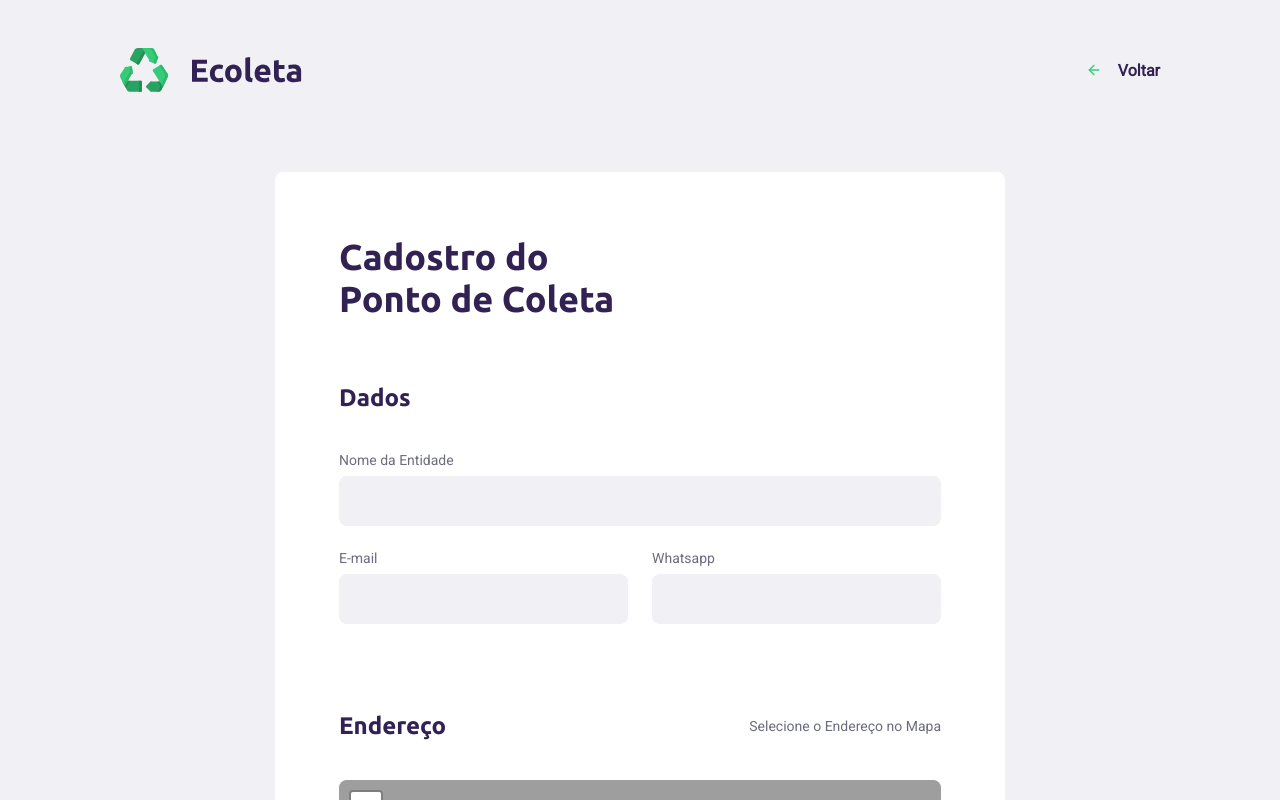
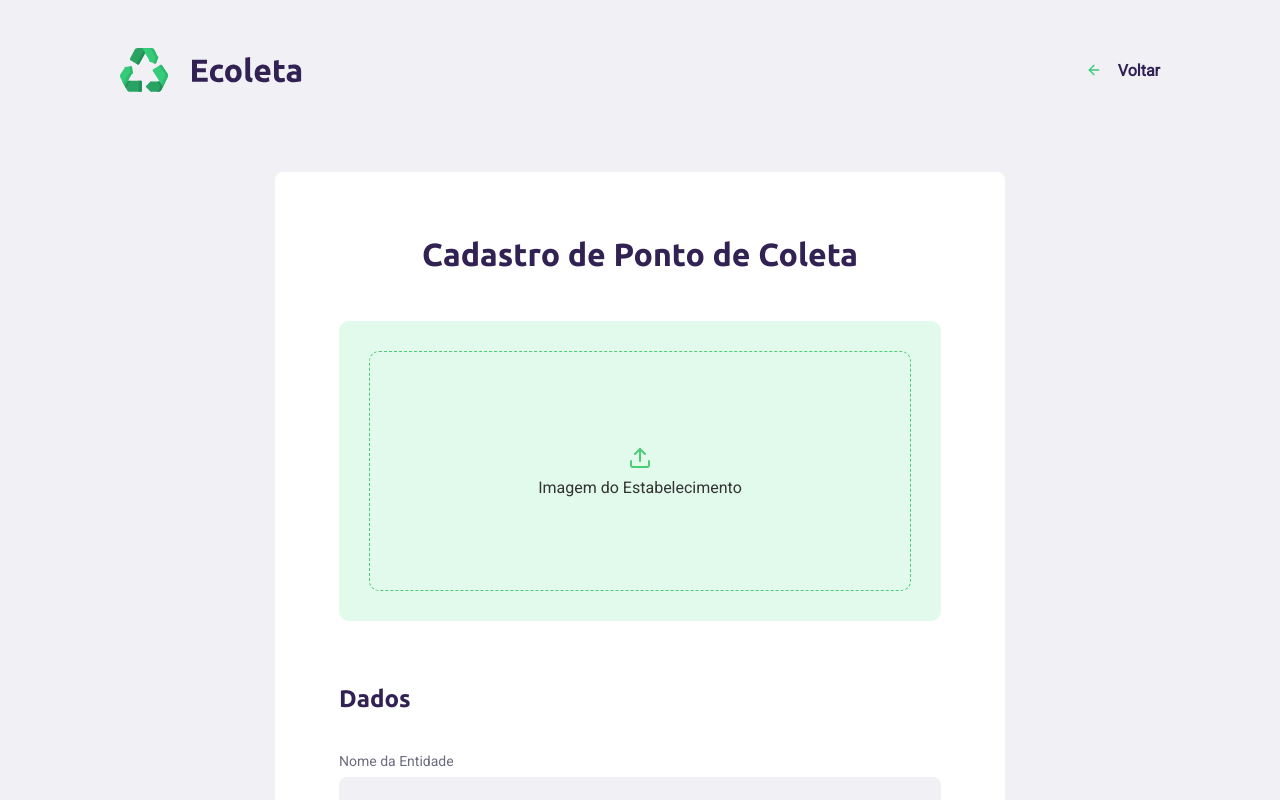
Before and after one commit to lipex360x/ecoleta, a React (Create React App) app in the folder frontend/: page /create-point in a window 1280 px wide. Shown: the top 800 px of the page. Built offline with nearby package versions, Linux system fonts and the light colour scheme; no server answers; grey boxes are pictures that could not be loaded.

Commit message:
Component Dropzone

```diff
--- a/frontend/package.json
+++ b/frontend/package.json
@@ -15,6 +15,7 @@
     "polished": "^4.0.5",
     "react": "^17.0.1",
     "react-dom": "^17.0.1",
+    "react-dropzone": "^11.2.4",
     "react-icons": "^4.1.0",
     "react-leaflet": "^3.0.5",
     "react-router-dom": "^5.2.0",
--- /dev/null
+++ b/frontend/src/components/Dropzone/index.tsx
@@ -0,0 +1,34 @@
+import React, { useCallback, useState } from 'react'
+import { useDropzone } from 'react-dropzone'
+import { FiUpload, FiUploadCloud } from 'react-icons/fi'
+
+import * as S from './styles'
+
+const Dropzone = () => {
+  const [selectedFileUrl, setSelectedFileUrl] = useState('')
+
+  const onDrop = useCallback(acceptedFiles => {
+    const file = acceptedFiles[0]
+    const fileUrl = URL.createObjectURL(file)
+    setSelectedFileUrl(fileUrl)
+  }, [])
+  const { getRootProps, getInputProps, isDragActive } = useDropzone({
+    onDrop,
+    accept: 'image/*'
+  })
+
+  return (
+    <S.Drop{...getRootProps()}>
+      <input {...getInputProps()} accept="image/*" />
+
+      { selectedFileUrl
+        ? <img src={selectedFileUrl} alt="Point Thumbnail" />
+        : (<p><FiUpload /> Imagem do Estabelecimento</p>)
+
+      }
+
+    </S.Drop>
+  )
+}
+
+export default Dropzone
--- /dev/null
+++ b/frontend/src/components/Dropzone/styles.ts
@@ -0,0 +1,40 @@
+import styled from 'styled-components'
+import { shade } from 'polished'
+
+export const Drop = styled.div`
+  height: 300px;
+  background: #E1FAEC;
+  border-radius: 10px;
+
+  display: flex;
+  justify-content: center;
+  align-items: center;
+  margin-top: 48px;
+  outline: 0;
+
+  img {
+    width: 100%;
+    height: 100%;
+    object-fit: cover;
+  }
+
+  p {
+    width: calc(100% - 60px);
+    height: calc(100% - 60px);
+    border-radius: 10px;
+    border: 1px dashed #4ECB79;
+
+    display: flex;
+    flex-direction: column;
+    justify-content: center;
+    align-items: center;
+    color: #333;
+
+    svg {
+      color: #4ECB79;
+      width: 24px;
+      height: 24px;
+      margin-bottom: 8px;
+    }
+  }
+`
--- a/frontend/src/pages/CreatePoint/index.tsx
+++ b/frontend/src/pages/CreatePoint/index.tsx
@@ -8,6 +8,7 @@ import axios from 'axios'
 import api from '../../services/api'
 
 import Header from '../../components/Header'
+import Dropzone from '../../components/Dropzone'
 
 interface ItemsProps {
   item_id: string
@@ -137,7 +138,9 @@ const CreatePoint = () => {
       <Header goTo={'/'} />
 
       <S.Form onSubmit={handleSubmit}>
-        <h1>Cadostro do <br /> Ponto de Coleta</h1>
+        <h1>Cadastro de Ponto de Coleta</h1>
+        <Dropzone />
+
         <S.Fieldset>
           <legend>
             <h2>Dados</h2>
@@ -181,12 +184,13 @@ const CreatePoint = () => {
         <S.Fieldset>
           <legend>
             <h2>Endereço</h2>
-            <span>Selecione o Endereço no Mapa</span>
+            <span>Selecione o endereço clicando no Mapa</span>
           </legend>
 
           <MapContainer
             center={initialPosition}
             zoom={15}
+            scrollWheelZoom={false}
             className="leaflet"
           >
             <TileLayer
--- a/frontend/src/pages/CreatePoint/styles.ts
+++ b/frontend/src/pages/CreatePoint/styles.ts
@@ -20,7 +20,8 @@ export const Form = styled.form`
   flex-direction: column;
 
   h1 {
-    font-size: 36px;
+    font-size: 32px;
+    text-align: center;
   }
 
   button {
```
Also changed, not shown: frontend/src/pages/Home/styles.css (deleted, +0 -48 lines), 2 other files (tests, documents, lock files or other folders).
